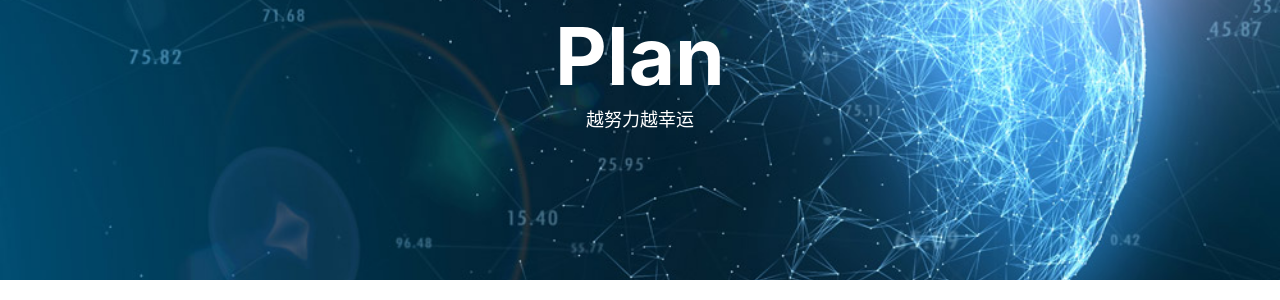
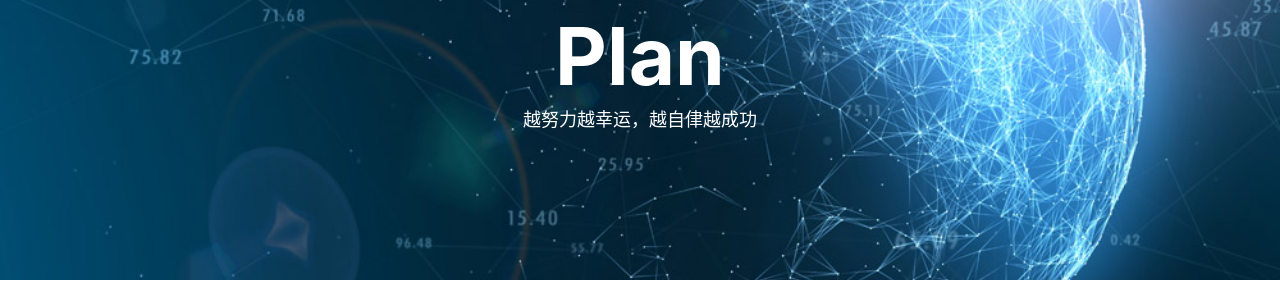
Before and after one commit to chensongpoixs/chensongpoixs.github.io, a Jekyll site: the page built from plan.html, in a window 1280 px wide. Shown: the part 138-438 px from the top of the page. Built offline with Jekyll 4.4.1, drawn with Linux system fonts in a browser that asks for light colours; nearby versions of some CDN libraries; comment, search, counter and statistics services are not loaded.

Commit message:
[越自侓越成功]

```diff
--- a/about.html
+++ b/about.html
@@ -1,7 +1,7 @@
 ---
 layout: page
 title: "About"
-description: "越努力越幸运"
+description: "越努力越幸运，越自侓越成功"
 header-img: "img/post-bg-rwd.jpg"
 multilingual: true
 ---
--- a/plan.html
+++ b/plan.html
@@ -1,7 +1,7 @@
 ---
 layout: page
 title: "Plan"
-description: "越努力越幸运"
+description: "越努力越幸运，越自侓越成功"
 header-img: "img/post-bg-rwd.jpg"
 multilingual: true
 ---
```
